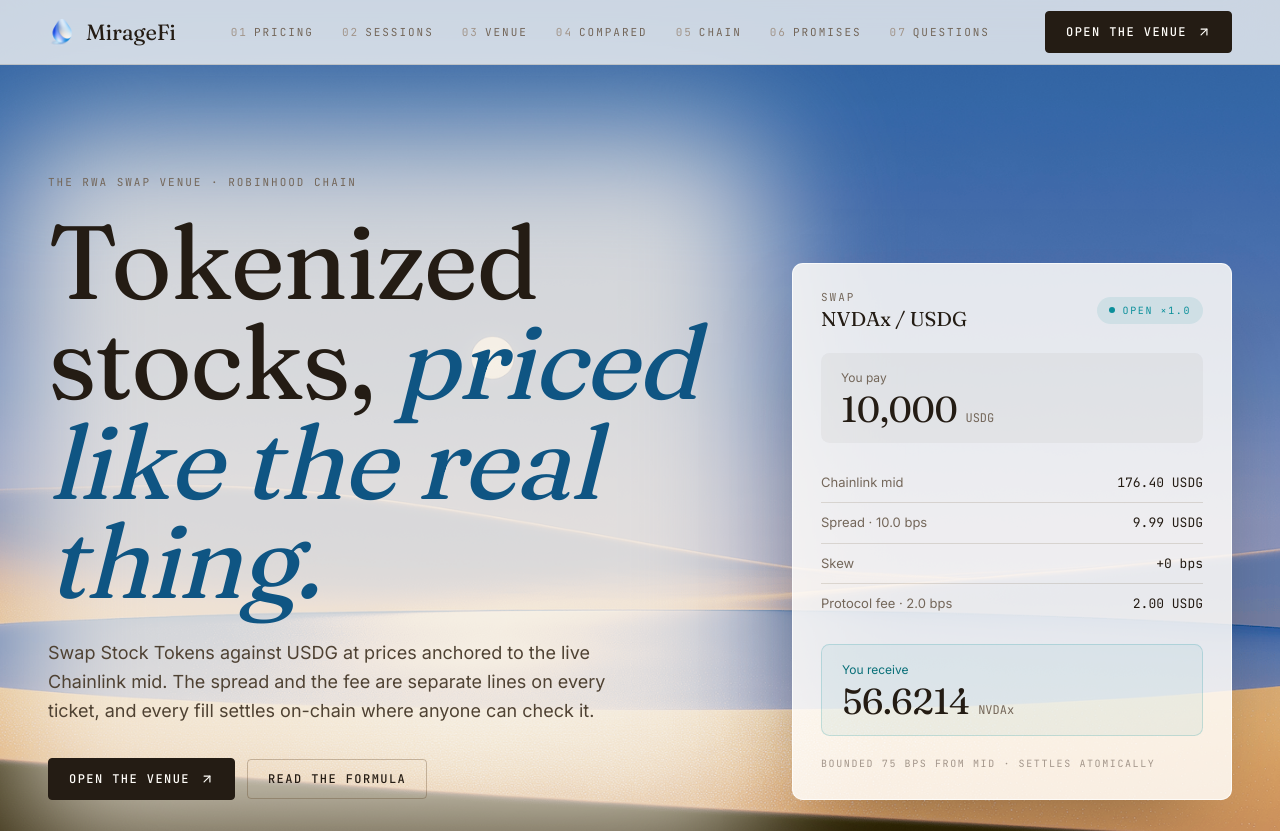
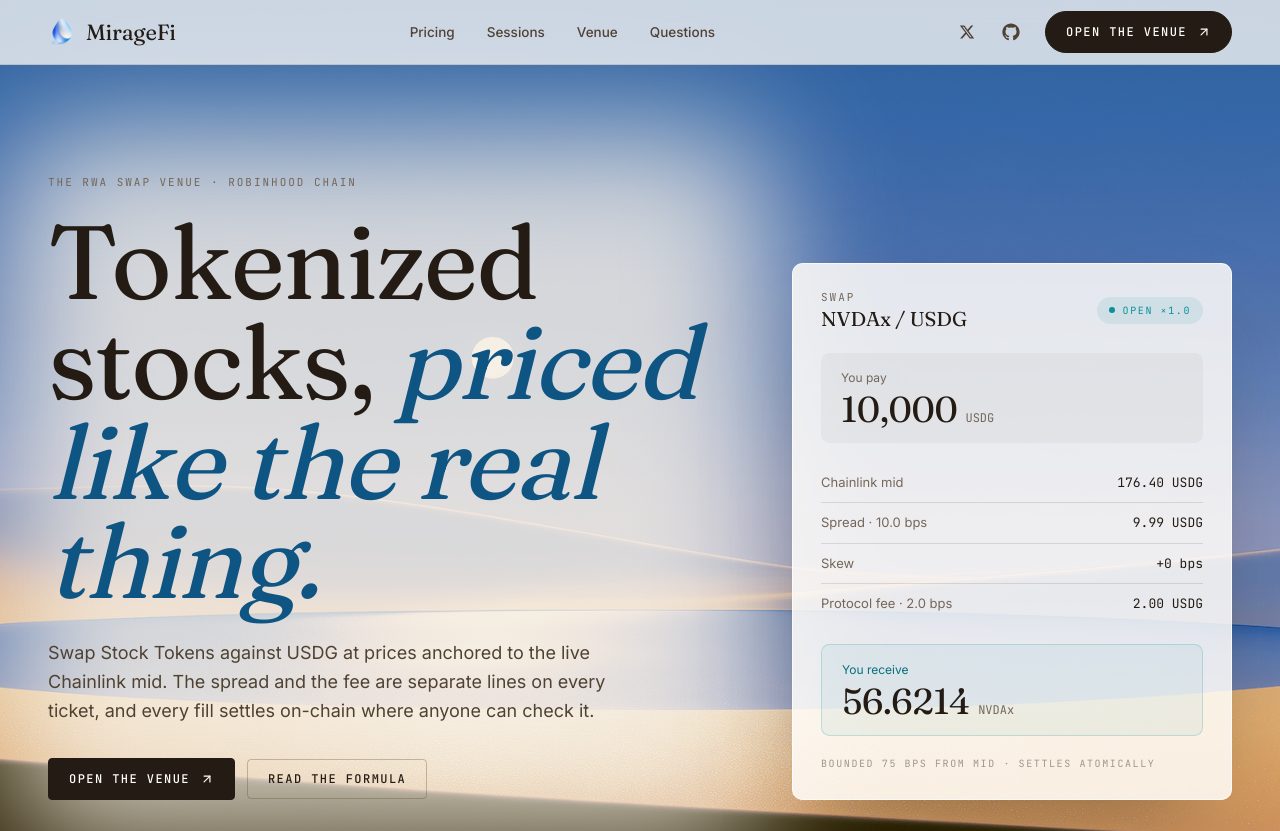
Before and after one commit to MirageFi-org/miragefi-web, a Next.js app: page / in a window 1280 px wide. Shown: the top 831 px of the page. Built offline with nearby package versions, Linux system fonts and the light colour scheme.

Commit message:
Update navbar style

```diff
--- a/src/components/Header.tsx
+++ b/src/components/Header.tsx
@@ -4,10 +4,11 @@
 import Link from "next/link";
 import { ArrowUpRight, Menu, X } from "lucide-react";
 import { Logo } from "@/components/Logo";
-import { NAV_LINKS, SITE } from "@/lib/site";
+import { GitHubIcon, XIcon } from "@/components/icons";
+import { HEADER_LINKS, NAV_LINKS, SITE } from "@/lib/site";
 import { cn } from "@/lib/utils";
 
-/** A single line across the top of the page: brand, chapter index, links, the door to the venue. */
+/** A single frosted line across the top of the page: brand, a short chapter index, the door to the venue. */
 export function Header() {
   const [open, setOpen] = useState(false);
 
@@ -21,27 +22,45 @@
   }, [open]);
 
   return (
-    <header className="relative z-40 w-full bg-mf-paper/75 backdrop-blur-xl">
+    <header className="sticky top-0 z-40 w-full border-b border-mf-line bg-mf-paper/75 backdrop-blur-xl">
       <div className="page flex h-16 items-center justify-between gap-8">
         <Logo size={28} />
 
-        <nav aria-label="Chapters" className="hidden items-center gap-7 xl:flex">
-          {NAV_LINKS.map((link) => (
-            <Link key={link.href} href={link.href} className="label transition-colors hover:text-mf-ink">
-              <span className="mr-1.5 text-mf-faint">{link.no}</span>
+        <nav aria-label="Chapters" className="hidden items-center gap-1 lg:flex">
+          {HEADER_LINKS.map((link) => (
+            <Link
+              key={link.href}
+              href={link.href}
+              className="rounded-full px-3.5 py-2 text-[13.5px] font-medium text-mf-slate transition-colors hover:bg-mf-ink/[0.05] hover:text-mf-ink"
+            >
               {link.label}
             </Link>
           ))}
         </nav>
 
-        <div className="hidden items-center gap-6 lg:flex">
-          <a href={SITE.xUrl} target="_blank" rel="noopener noreferrer" className="label hidden transition-colors hover:text-mf-ink 2xl:inline">
-            {SITE.xHandle}
+        <div className="hidden items-center gap-2 lg:flex">
+          <a
+            href={SITE.xUrl}
+            target="_blank"
+            rel="noopener noreferrer"
+            aria-label={`MirageFi on X (${SITE.xHandle})`}
+            className="inline-flex size-9 items-center justify-center rounded-full text-mf-slate transition-colors hover:bg-mf-ink/[0.05] hover:text-mf-ink"
+          >
+            <XIcon className="size-4" />
           </a>
-          <a href={SITE.githubUrl} target="_blank" rel="noopener noreferrer" className="label hidden transition-colors hover:text-mf-ink 2xl:inline">
-            GitHub
+          <a
+            href={SITE.githubUrl}
+            target="_blank"
+            rel="noopener noreferrer"
+            aria-label="MirageFi on GitHub"
+            className="inline-flex size-9 items-center justify-center rounded-full text-mf-slate transition-colors hover:bg-mf-ink/[0.05] hover:text-mf-ink"
+          >
+            <GitHubIcon className="size-4.5" />
           </a>
-          <Link href={SITE.appHref} className="btn btn-primary">
+          <Link
+            href={SITE.appHref}
+            className="btn ml-2 rounded-full! border border-mf-ink bg-mf-ink px-5 py-3 text-mf-paper hover:border-mf-teal-deep hover:bg-mf-teal-deep"
+          >
             Open the venue
             <ArrowUpRight className="size-3.5" aria-hidden="true" />
           </Link>
@@ -53,15 +72,14 @@
           aria-expanded={open}
           aria-controls="mobile-nav"
           onClick={() => setOpen((v) => !v)}
-          className="inline-flex size-10 items-center justify-center border border-mf-line-strong text-mf-ink lg:hidden"
+          className="inline-flex size-10 items-center justify-center rounded-full border border-mf-line-strong text-mf-ink lg:hidden"
         >
           {open ? <X className="size-4" /> : <Menu className="size-4" />}
         </button>
       </div>
-      <div className="rule" aria-hidden="true" />
 
       <div id="mobile-nav" className={cn("lg:hidden", open ? "block" : "hidden")}>
-        <div className="page border-b border-mf-line bg-mf-paper pb-6 pt-2">
+        <div className="page border-t border-mf-line pb-6 pt-2">
           <ul className="divide-y divide-mf-line">
             {NAV_LINKS.map((link) => (
               <li key={link.href}>
@@ -77,15 +95,15 @@
             ))}
           </ul>
           <div className="mt-5 flex flex-col gap-3">
-            <Link href={SITE.appHref} className="btn btn-primary w-full" onClick={() => setOpen(false)}>
+            <Link href={SITE.appHref} className="btn btn-primary w-full rounded-full!" onClick={() => setOpen(false)}>
               Open the venue
               <ArrowUpRight className="size-3.5" aria-hidden="true" />
             </Link>
             <div className="flex gap-3">
-              <a href={SITE.xUrl} target="_blank" rel="noopener noreferrer" className="btn btn-ghost flex-1">
+              <a href={SITE.xUrl} target="_blank" rel="noopener noreferrer" className="btn btn-ghost flex-1 rounded-full!">
                 {SITE.xHandle}
               </a>
-              <a href={SITE.githubUrl} target="_blank" rel="noopener noreferrer" className="btn btn-ghost flex-1">
+              <a href={SITE.githubUrl} target="_blank" rel="noopener noreferrer" className="btn btn-ghost flex-1 rounded-full!">
                 GitHub
               </a>
             </div>
--- a/src/lib/site.ts
+++ b/src/lib/site.ts
@@ -21,3 +21,8 @@
   { no: "06", label: "Promises", href: "#ledger" },
   { no: "07", label: "Questions", href: "#faq" },
 ] as const;
+
+/** The few chapters worth a place in the header; the rest are reachable from the footer. */
+export const HEADER_LINKS = NAV_LINKS.filter((l) =>
+  ["Pricing", "Sessions", "Venue", "Questions"].includes(l.label)
+);
```
